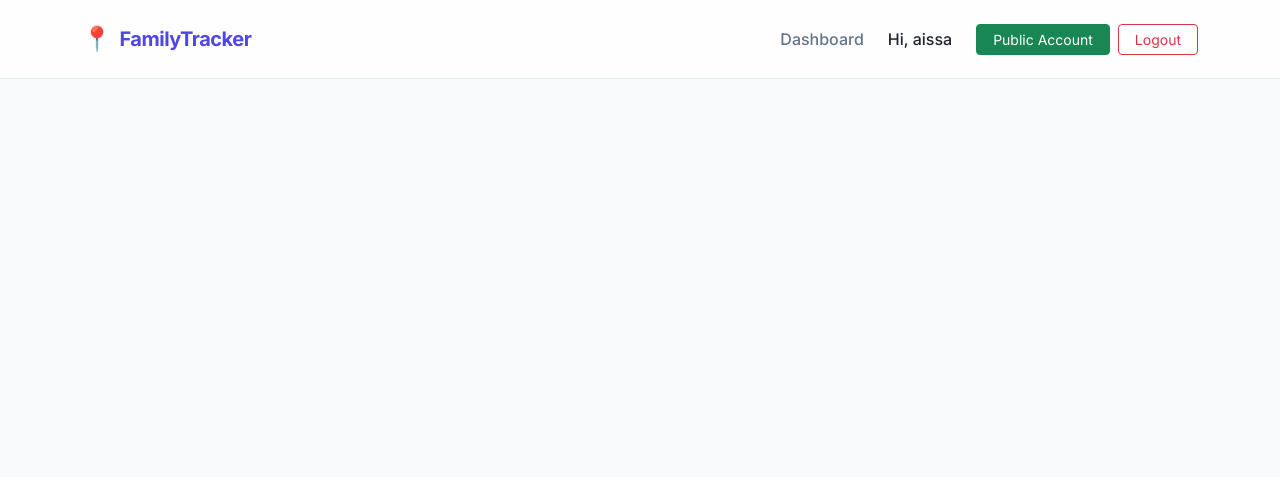
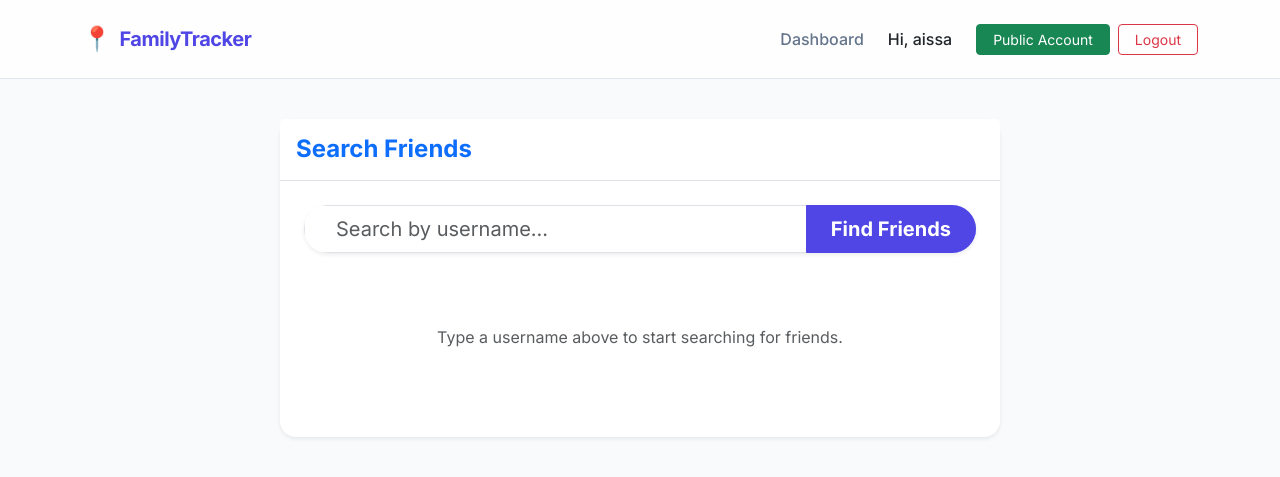
Before and after one commit to aissaadib/The-Family-Tracker, a Flask app: page /searchf in a window 1280 px wide. Shown: the top 477 px of the page. Run offline with Flask 3, Linux system fonts and the light colour scheme; a user stored in the database is signed in.

Commit message:
Improve the search page layout and user feedback
Update searchf.html to use {% block main %}, add a user icon, improve "no users found" message, and provide initial search prompt.

Replit-Commit-Author: Agent
Replit-Commit-Session-Id: 83688bf2-bf50-442c-a751-3c6c5a0925b3
Replit-Commit-Checkpoint-Type: full_checkpoint
Replit-Commit-Event-Id: 1460429b-aefd-4f80-b260-ec6d12045f01
Replit-Commit-Screenshot-Url: https://storage.googleapis.com/screenshot-production-us-central1/d1154a1c-a081-45f6-b8ea-a33a7577a78f/83688bf2-bf50-442c-a751-3c6c5a0925b3/AKCn5m6
Replit-Helium-Checkpoint-Created: true

```diff
--- a/templates/searchf.html
+++ b/templates/searchf.html
@@ -1,6 +1,6 @@
 {% extends "layout.html" %}
 
-{% block content %}
+{% block main %}
 <div class="container py-4">
     <div class="row justify-content-center">
         <div class="col-md-8">
@@ -30,7 +30,10 @@
                     <div class="list-group">
                         {% for user in users %}
                         <div class="list-group-item d-flex justify-content-between align-items-center border-start-0 border-end-0 px-0">
-                            <div>
+                            <div class="d-flex align-items-center">
+                                <div class="bg-primary bg-opacity-10 text-primary rounded-circle p-2 me-3">
+                                    <span class="fs-5">👤</span>
+                                </div>
                                 <h6 class="mb-0 fw-bold">{{ user.username }}</h6>
                             </div>
                             <form action="{{ url_for('add_friend', friend_id=user.id) }}" method="POST">
@@ -40,7 +43,14 @@
                         {% endfor %}
                     </div>
                     {% elif request.method == 'POST' %}
-                    <p class="text-muted text-center py-3">No users found.</p>
+                    <div class="text-center py-5">
+                        <div class="mb-3 text-muted display-1">🔍</div>
+                        <p class="text-muted">No users found matching your search.</p>
+                    </div>
+                    {% else %}
+                    <div class="text-center py-5">
+                        <p class="text-muted">Type a username above to start searching for friends.</p>
+                    </div>
                     {% endif %}
                 </div>
             </div>
```
Also changed, not shown: family.db, 2 other files.
